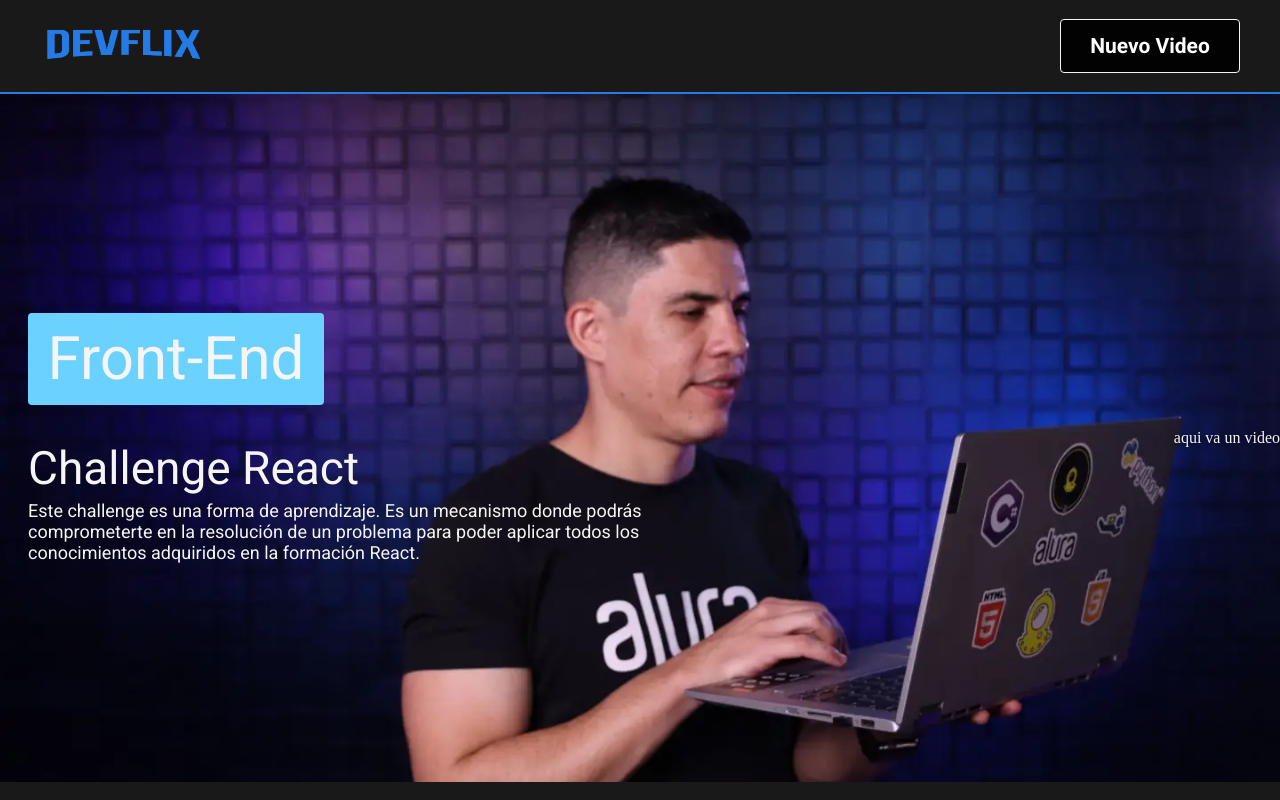
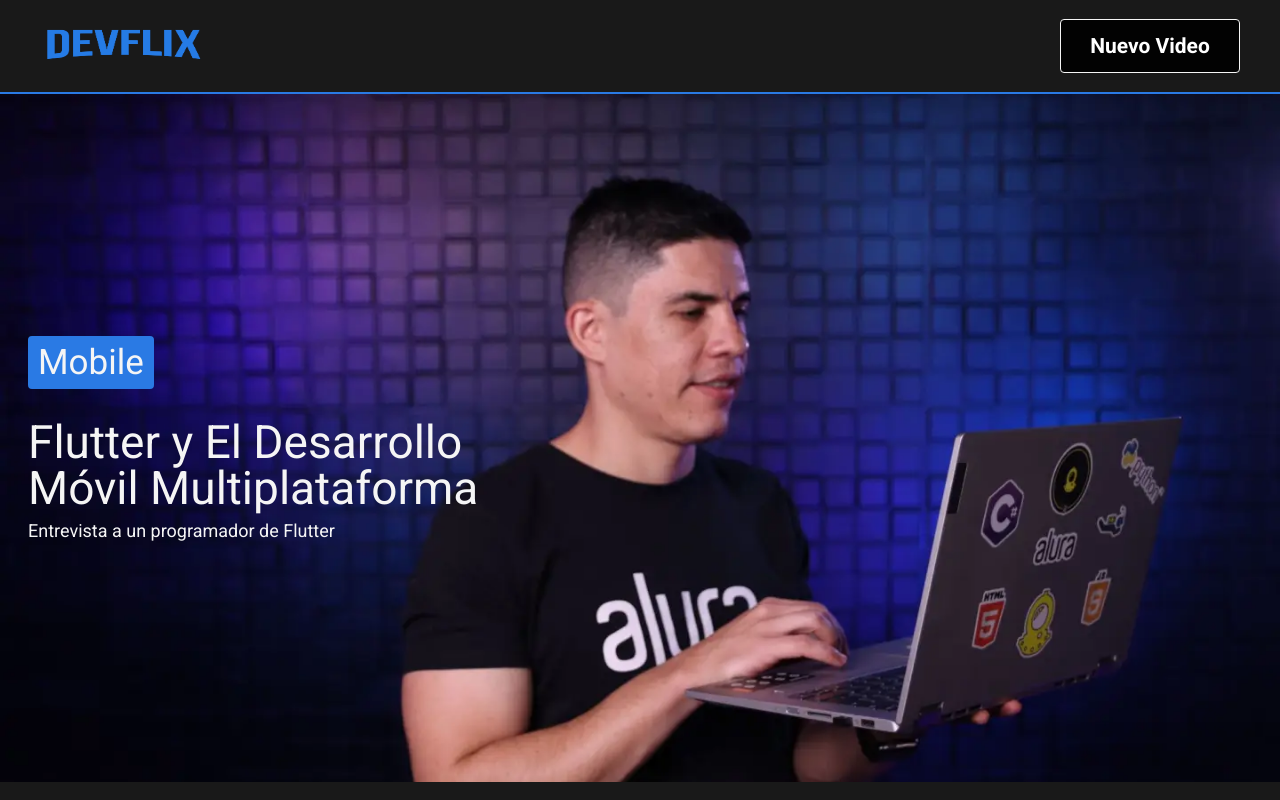
Before and after one commit to magoMercurio/aluraflix-vite-challenge, a React (Vite) app: page / in a window 1280 px wide. Shown: the top 800 px of the page. Built offline with nearby package versions, Linux system fonts and the light colour scheme.

Commit message:
update datos-iniciales.json

```diff
--- a/src/App.jsx
+++ b/src/App.jsx
@@ -91,11 +91,11 @@
     },
     {
       id: uuidv4(),
-      titulo: "Weight of Love",
+      titulo: "Flutter y El Desarrollo Móvil Multiplataforma",
       link: "https://www.youtube.com/embed/QypisuCXpk8",
       imagen: "https://i.ytimg.com/vi/7C2z4GqqS5E/maxresdefault.jpg",
       categoria: "Mobile",
-      descripcion: "Mi tema favorito de The Black Keys"
+      descripcion: "Entrevista a un programador de Flutter"
     },
   ]);
 
@@ -184,7 +184,10 @@
           path='/'
           element={
             <>
-              <Home />
+              <Home
+                videos={videos}
+                categorias={categorias}
+              />
               {
                 categorias.map( (categoria) => {
                   return <Carrusel
--- a/src/components/Hero/index.jsx
+++ b/src/components/Hero/index.jsx
@@ -2,6 +2,8 @@
 import React from 'react'
 import styled from 'styled-components'
 import heroimg from '../../img/backgroundHero.webp'
+import ReactPlayer from 'react-player/youtube'
+import { Abtn } from '../Ui'
 
 const backgroundimg = {
   backgroundImage: `url(${heroimg})`
@@ -35,27 +37,13 @@
   display: flex;
   justify-content: center;
   align-items: center;
+  width: 100%;
 `
 
-const BtnFrontEnd = styled.a`
-  box-sizing: border-box;
-  width: 296px;
-  height: 92px;
-  background-color: var(--color-frontend);
-  color: var(--color-gray-light);
-  border: 4px solid #6BD1FF;
-  border-radius: 4px;
-  font-family: var(--font-family);
-  font-style: normal;
-  font-weight: var(--font-weight-400);
-  font-size: var(--font-size-title-big);
-  line-height: 24px;
-  display: flex;
-  align-items: center;
-  justify-content: center;
-  text-align: center;
-  margin-bottom: 40px;
-
+const BtnCategoria = styled(Abtn)`
+  background-color: var(--color-primary);
+  border-color: var(--color-primary);
+  margin-bottom: 30px;
 `
 
 const TitleMedium = styled.h2`
@@ -77,20 +65,42 @@
   word-wrap: break-word;
 `
 
-const Hero = () => {
+const Hero = (props) => {
+
+  const { videos, categorias } = props
+  const { colorCategoria } = categorias
+
+
+  const ultimoVideo = videos.length > 0 ? videos[videos.length - 1] : null
+
+  const bgc = {
+    background: colorCategoria,
+    border: colorCategoria
+  }
 
   return (
     <HeroSection className="hero" id='frontend' style={backgroundimg} >
       <HeroContainer>
         <ContainerDescription>
-          <BtnFrontEnd href="#frontend">Front-End</BtnFrontEnd>
-          <TitleMedium>Challenge React</TitleMedium>
+          <BtnCategoria style={ bgc } >
+            {ultimoVideo.categoria}
+          </BtnCategoria>
+          <TitleMedium>{ultimoVideo.titulo}</TitleMedium>
           <BodyMedium>
-          Este challenge es una forma de aprendizaje. Es un mecanismo donde podrás comprometerte en la resolución de un problema para poder aplicar todos los conocimientos adquiridos en la formación React.
+          {ultimoVideo.descripcion}
           </BodyMedium>
         </ContainerDescription>
         <ContainerVideo>
-          <h1>aqui va un video</h1>
+          {
+            ultimoVideo && (
+              <ReactPlayer
+                className="video-header"
+                url={ultimoVideo.link}
+                width="60%"
+                controls
+              />
+            )
+          }
         </ContainerVideo>
       </HeroContainer>
     </HeroSection>
--- a/src/pages/Home.jsx
+++ b/src/pages/Home.jsx
@@ -4,13 +4,16 @@
 import { HeaderHome } from "../components/Header"
 
 
-const Home = () => {
-
+const Home = (props) => {
+  const { videos, categorias } = props
 
   return (
     <>
       <HeaderHome />
-      <Hero />
+      <Hero
+        categorias={categorias}
+        videos={videos}
+      />
 
     </>
   )
```
Also changed, not shown: src/data/datos-iniciales.json (+64 -0 lines).
